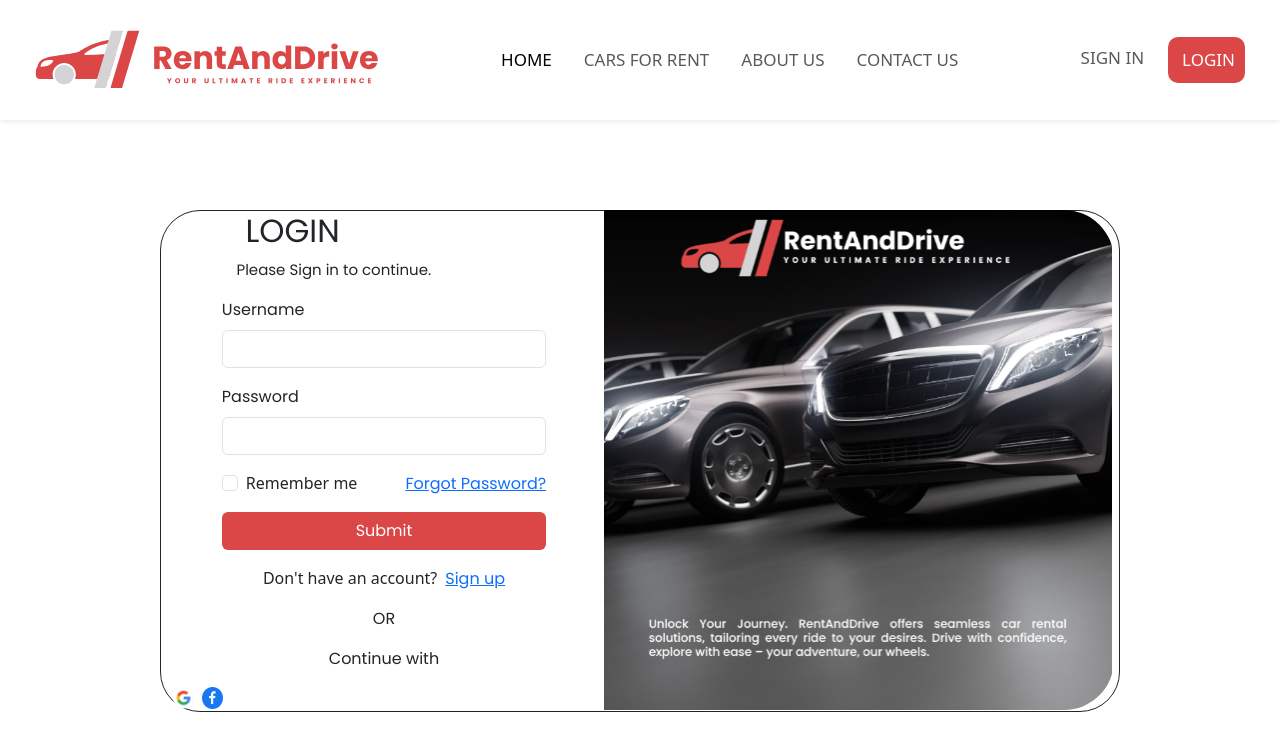
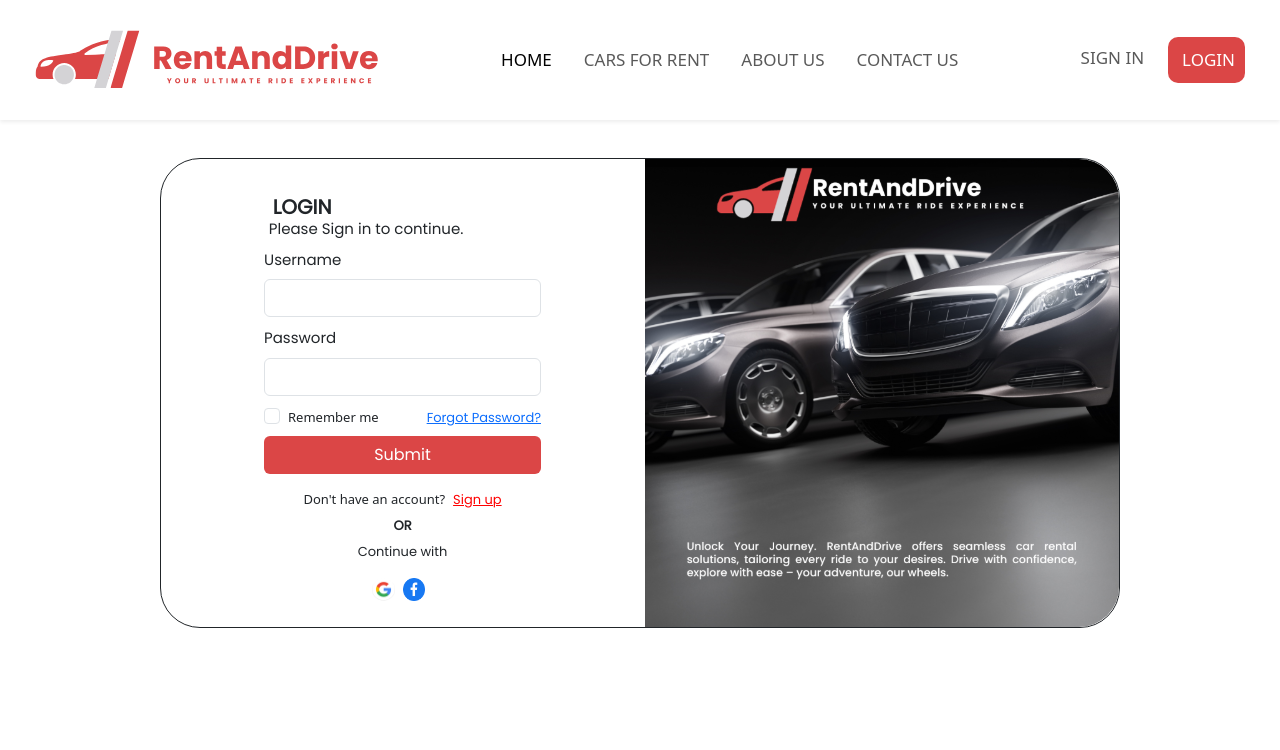
Before and after one commit to Lance-Abella/rad-car-rental-system, an Angular app: page / in a window 1280 px wide. Shown: the top 750 px of the page. Built offline with nearby package versions, Linux system fonts and the light colour scheme.

Commit message:
finalizing the login page

```diff
--- a/src/app/loginpage/loginpage.component.html
+++ b/src/app/loginpage/loginpage.component.html
@@ -1,24 +1,24 @@
 <div class="container border border-1 border-dark d-flex p-0 w-75 mmargin">
-    <div class="container d-flex flex-column p-0 justify-content-center align-items-center">
+    <div class="container d-flex flex-column p-2 justify-content-center align-items-center">
 
         <h2 class="mtext mheading1">LOGIN</h2>
         <p class="mtext mheading2">Please Sign in to continue.</p>
 
-        <form>
-            <div class="mb-3">
-                <label for="exampleInputUsername" class="form-label mtext">Username</label>
+        <form class="mform">
+            <div class="mb-2">
+                <label for="exampleInputUsername" class="form-label mtext mheading3">Username</label>
                 <input type="text" class="form-control border" id="exampleInputUsername">
             </div>
 
-            <div class="mb-3">
-                <label for="exampleInputPassword1" class="form-label mtext">Password</label>
+            <div class="mb-2">
+                <label for="exampleInputPassword1" class="form-label mtext mheading3">Password</label>
                 <input type="password" class="form-control border" id="exampleInputPassword1">
                 </div>
 
-                <div class="mb-3 form-check">
+                <div class="mb-2 form-check">
                 <input type="checkbox" class="form-check-input bgColor" id="exampleCheck1">
-                <label class="form-check-label" for="exampleCheck1 mtext ms-5">Remember me</label>
-                <a href="#" class="forgot-password-link mforgot mtext ms-5">Forgot Password?</a>
+                <label class="form-check-label mheading4" for="exampleCheck1 mtext ms-5">Remember me</label>
+                <a href="#" class="forgot-password-link mheading4 mtext ms-5">Forgot Password?</a>
             </div>
 
             <button type="submit" class="btn loginbtn mtext w-100">Submit</button><br>
@@ -26,11 +26,11 @@
 
         </form>
 
-        <p class="para2 mt-3">Don't have an account?<span><a href="#" class="custom-signup-button msignup mtext ms-2">Sign up</a></span></p>
-        <p class="mOR mtext">OR</p>
-        <p class="para3 mtext">Continue with</p>
+        <p class="para2 mt-3 mheading4">Don't have an account?<span><a href="#" class="custom-signup-button msignup mtext ms-2 mheading4">Sign up</a></span></p>
+        <p class="mOR mtext mheading4">OR</p>
+        <p class="para3 mtext mheading4">Continue with</p>
 
-        <div class="container d-flex ml-5">
+        <div class="container d-flex mIcon">
             <img src="assets\Google.png"  class="img-fluid mwidth me-2" alt="Image">
             <img src="assets\facebook.png" class="img-fluid mwidth me-2" alt="Image">
         </div>
--- a/src/app/loginpage/loginpage.component.scss
+++ b/src/app/loginpage/loginpage.component.scss
@@ -92,36 +92,74 @@
 }
 
 .mmargin{
-    margin-top: 7%;
+    margin-top: 3%;
     border-color: black;
     border-radius: 40px;
 }
 
 .mradius{
-    border-bottom-right-radius: 50px;
-    border-top-right-radius: 50px;
-    height: 500px;
-    width: 1100px;
-    margin-left: -1%;
-    margin-top: -0.2%;
+    border-bottom-right-radius: 40px;
+    border-top-right-radius: 40px;
+    // height: 500px;
+    // width: 1100px;
+    margin-left: 0.1%;
+    // margin-top: 0.1%;
 
 }
 
 .mtext{
     font-family: Poppins;
-
 }
 
 .mheading1{
-    margin-left: -41%;
+    margin-left: -43%;
+    margin-top: 2%;
+    font-size: 20px;
+    font-weight: 600;
 }
 
 .mheading2{
-    margin-left: -22.5%;
+    margin-left: -15.6%;
+    margin-top: -2%;
     font-size: 15px;
+}
+
+.mheading3{
+    font-size: 15px;
+}
+
+.mheading4{
+    font-size: 13px;
+}
+
+.mform{
+    margin-top: -2%;
 }
 
 .loginbtn{
     background-color: #db4646;
     color: white;
 }
+
+.loginbtn:hover{
+    background-color: rgba(243, 240, 240, 0.863);
+    color: black;
+    border: 1px solid rgba(99, 93, 93, 0.651)
+}
+
+.mOR{
+    margin-top: -2%;
+    font-weight: 600;
+}
+
+.para3{
+    margin-top: -2%;
+}
+
+.mIcon{
+    margin-left: 41%;
+}
+
+.msignup{
+    color: red;
+}
--- a/src/styles.scss
+++ b/src/styles.scss
@@ -1,5 +1,6 @@
 body{
     background-color: white;
+    padding-bottom: 30px;
 }
 
 @font-face {
```
